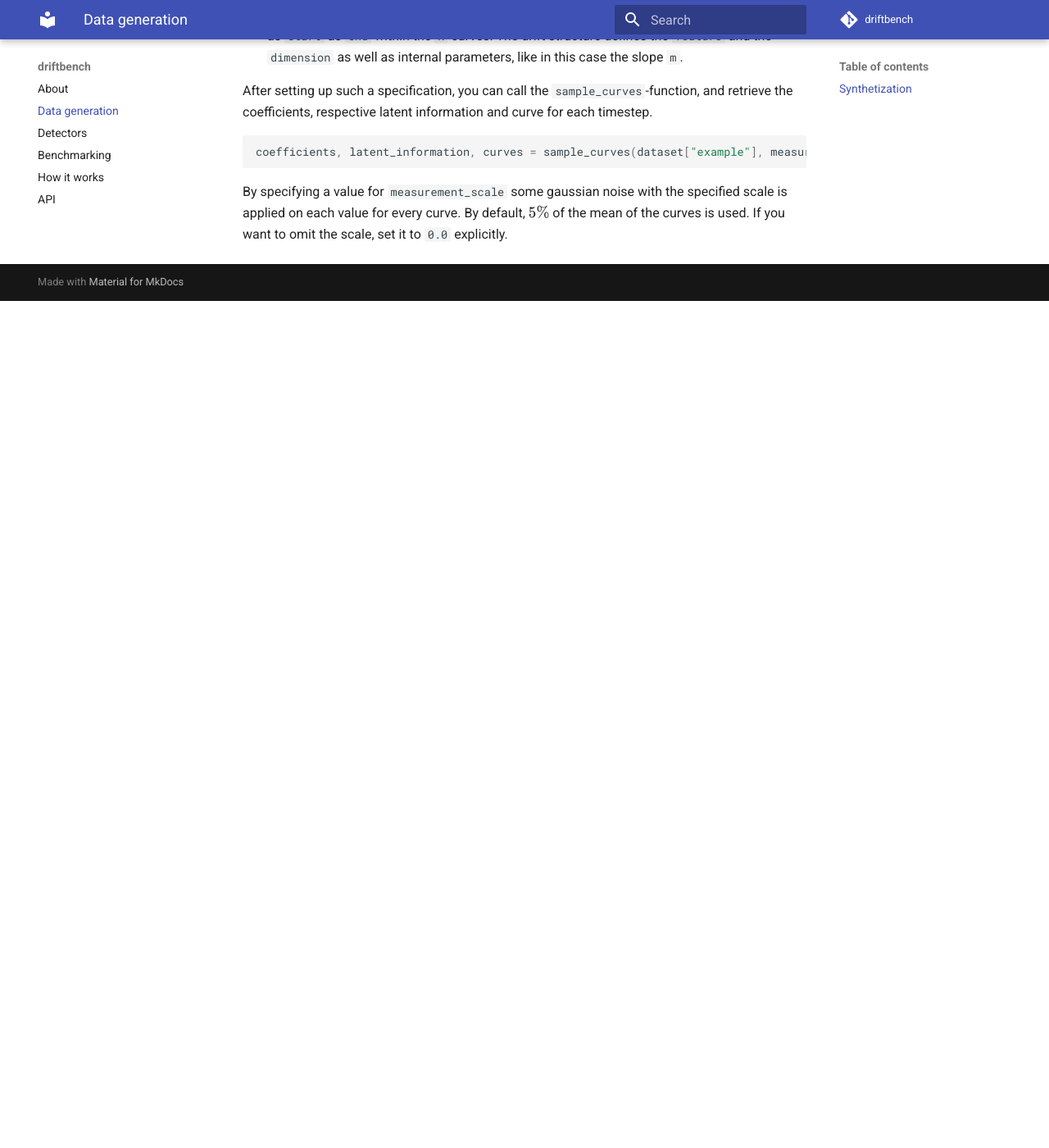
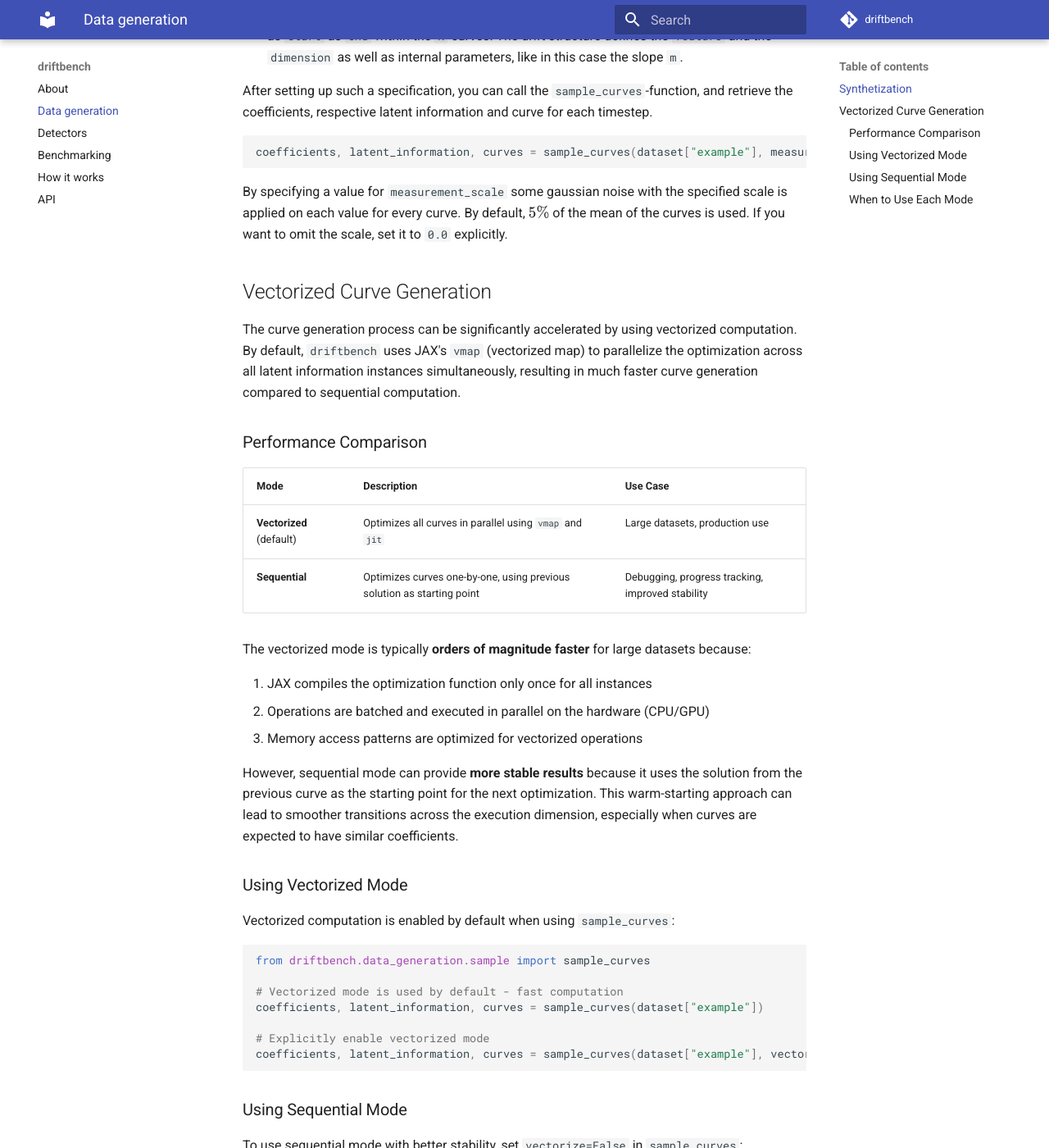
Before and after one commit to edgarWolf/driftbench, an MkDocs documentation site: the page built from docs/data.md, in a window 1280 px wide and 1400 px high, scrolled down 1877 px. Shown: the whole window at 82% size. Built offline with MkDocs 1.6.1 and Material for MkDocs 9.7.7, drawn with Linux system fonts in a browser that asks for light colours; comment, search, counter and statistics services are not loaded; before the commit the page ends 2244 px from its top, so only the background shows below that; some of the changed text lies outside the part shown.

Commit message:
update documenation with vectorization

````diff
--- a/docs/data.md
+++ b/docs/data.md
@@ -67,3 +67,79 @@ coefficients, latent_information, curves = sample_curves(dataset["example"], mea
 By specifying a value for `measurement_scale` some gaussian noise with the specified scale is applied
 on each value for every curve. By default, $5\%$ of the mean of the curves is used. If you want to
 omit the scale, set it to `0.0` explicitly.
+
+## Vectorized Curve Generation
+
+The curve generation process can be significantly accelerated by using vectorized computation.
+By default, `driftbench` uses JAX's `vmap` (vectorized map) to parallelize the optimization
+across all latent information instances simultaneously, resulting in much faster curve generation
+compared to sequential computation.
+
+### Performance Comparison
+
+| Mode | Description | Use Case |
+|------|-------------|----------|
+| **Vectorized** (default) | Optimizes all curves in parallel using `vmap` and `jit` | Large datasets, production use |
+| **Sequential** | Optimizes curves one-by-one, using previous solution as starting point | Debugging, progress tracking, improved stability |
+
+The vectorized mode is typically **orders of magnitude faster** for large datasets because:
+
+1. JAX compiles the optimization function only once for all instances
+2. Operations are batched and executed in parallel on the hardware (CPU/GPU)
+3. Memory access patterns are optimized for vectorized operations
+
+However, sequential mode can provide **more stable results** because it uses the solution
+from the previous curve as the starting point for the next optimization. This warm-starting
+approach can lead to smoother transitions across the execution dimension, especially when
+curves are expected to have similar coefficients.
+
+### Using Vectorized Mode
+
+Vectorized computation is enabled by default when using `sample_curves`:
+
+```python
+from driftbench.data_generation.sample import sample_curves
+
+# Vectorized mode is used by default - fast computation
+coefficients, latent_information, curves = sample_curves(dataset["example"])
+
+# Explicitly enable vectorized mode
+coefficients, latent_information, curves = sample_curves(dataset["example"], vectorize=True)
+```
+
+### Using Sequential Mode
+
+To use sequential mode with better stability, set `vectorize=False` in `sample_curves`:
+
+```python
+from driftbench.data_generation.sample import sample_curves
+
+# Sequential mode - slower but more stable results
+coefficients, latent_information, curves = sample_curves(dataset["example"], vectorize=False)
+
+# With a callback to track progress
+def progress_callback(i, solution):
+    print(f"Curve {i}: coefficients = {solution}")
+
+coefficients, latent_information, curves = sample_curves(
+    dataset["example"],
+    vectorize=False,
+    callback=progress_callback
+)
+```
+
+!!! note
+    The `callback` parameter is only supported in sequential mode (`vectorize=False`).
+    When using vectorized mode, the callback is ignored since all curves are computed
+    simultaneously.
+
+### When to Use Each Mode
+
+- **Vectorized mode** (default): Use this for production workloads and when generating
+  large numbers of curves where speed is the priority.
+
+- **Sequential mode**: Use this when you need to:
+    - Achieve more stable optimization results with smooth coefficient transitions
+    - Debug the optimization process
+    - Monitor progress with a callback function
+    - Investigate individual curve fitting issues
--- a/mkdocs.yml
+++ b/mkdocs.yml
@@ -25,6 +25,7 @@ plugins:
         canonical_version: latest
 
 markdown_extensions:
+  - admonition
   - pymdownx.highlight:
       anchor_linenums: true
       line_spans: __span
````
